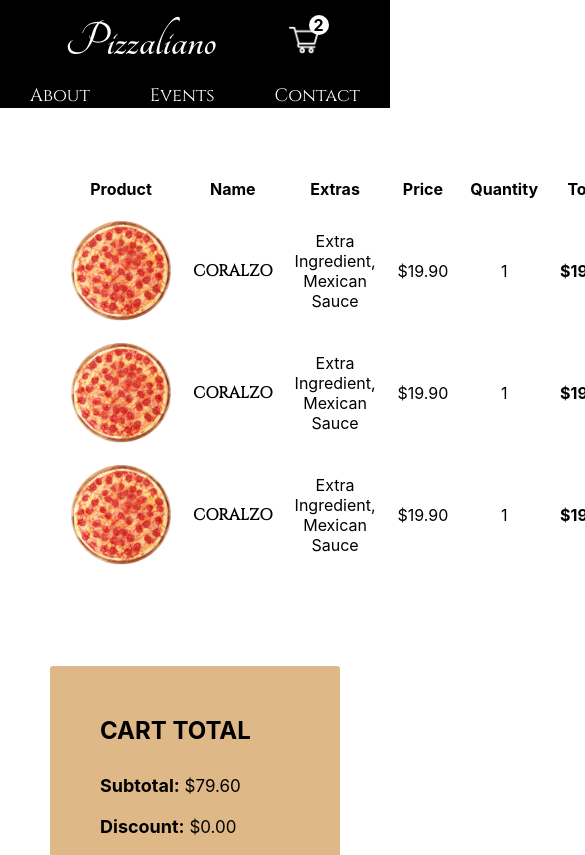
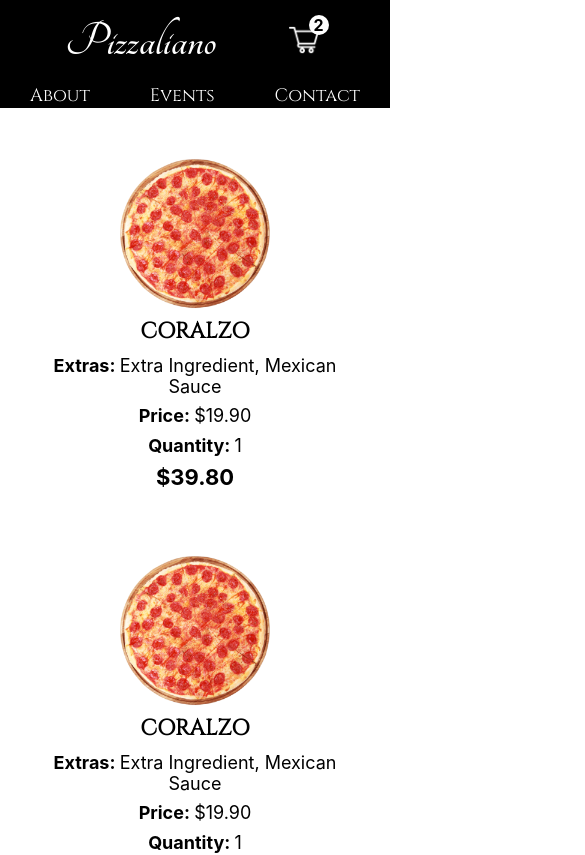
Before and after one commit to BurakAndarman/pizzaliano, a Next.js app: page /cart in a window 390 px wide. Shown: the top 855 px of the page, 585 px wide, since content can reach past the window. Built offline with nearby package versions, Linux system fonts and the light colour scheme.

Commit message:
created models

```diff
--- a/package.json
+++ b/package.json
@@ -9,6 +9,7 @@
     "lint": "next lint"
   },
   "dependencies": {
+    "mongoose": "^6.4.6",
     "next": "12.2.2",
     "react": "18.2.0",
     "react-dom": "18.2.0"
--- a/pages/cart.jsx
+++ b/pages/cart.jsx
@@ -7,8 +7,8 @@ const Cart = () => {
     <div className={styles.container}>
         <div className={styles.left}>
             <table className={styles.table}>
-                <thead>
-                    <tr>
+                <thead className={styles.tableHead}>
+                    <tr className={styles.trTitle}>
                         <th>Product</th>
                         <th>Name</th>
                         <th>Extras</th>
@@ -17,8 +17,8 @@ const Cart = () => {
                         <th>Total</th>
                     </tr>
                 </thead>
-                <tbody>
-                    <tr>
+                <tbody className={styles.tableBody}>
+                    <tr className={styles.tr}>
                         <td className={styles.imgColumn}>
                             <div className={styles.imgContainer}>
                                 <Image src="/img/pizza.png" alt="" layout='fill' objectFit="cover"/>
@@ -39,10 +39,10 @@ const Cart = () => {
                             <span className={styles.quantity}>1</span>
                         </td>
                         <td>
-                            <span className={styles.total}>$19.90</span>
+                            <span className={styles.total}>$39.80</span>
                         </td>
                     </tr>
-                    <tr>
+                    <tr className={styles.tr}>
                         <td className={styles.imgColumn}>
                             <div className={styles.imgContainer}>
                                 <Image src="/img/pizza.png" alt="" layout='fill' objectFit="cover"/>
@@ -63,10 +63,10 @@ const Cart = () => {
                             <span className={styles.quantity}>1</span>
                         </td>
                         <td>
-                            <span className={styles.total}>$19.90</span>
+                            <span className={styles.total}>$39.80</span>
                         </td>
                     </tr>
-                    <tr>
+                    <tr className={styles.tr}>
                         <td className={styles.imgColumn}>
                             <div className={styles.imgContainer}>
                                 <Image src="/img/pizza.png" alt="" layout='fill' objectFit="cover"/>
@@ -87,7 +87,7 @@ const Cart = () => {
                             <span className={styles.quantity}>1</span>
                         </td>
                         <td>
-                            <span className={styles.total}>$19.90</span>
+                            <span className={styles.total}>$39.80</span>
                         </td>
                     </tr>
                 </tbody>
--- a/styles/Cart.module.css
+++ b/styles/Cart.module.css
@@ -84,4 +84,50 @@
     .container{
         flex-direction: column;
     }
+
+    .table{
+        display:flex;
+        flex-direction: column;
+        align-items: center;
+        justify-content: center;
+    }
+
+    .tableHead{
+        display:none;
+    }
+
+    .tr{
+        display:flex;
+        flex-direction: column;
+        margin-bottom:4em;
+        gap:.4em;
+    }
+
+    .name,.total{
+        font-size: 22px;
+    }
+
+    .imgContainer{
+        width:150px;
+        height:150px;
+    }
+
+    .extras,.price,.quantity{
+        font-size: 18px;
+    }
+
+    .extras::before{
+        content:"Extras: ";
+        font-weight: bold;
+    }
+
+    .price::before{
+        content:"Price: ";
+        font-weight: bold;
+    }
+
+    .quantity::before{
+        content:"Quantity: ";
+        font-weight: bold;
+    }
 }
--- a/styles/Order.module.css
+++ b/styles/Order.module.css
@@ -99,3 +99,54 @@
     border-radius: 3px;
     transition: all 0.6s ease;
 }
+
+@media screen and (max-width:720px){
+    .container{
+        display: flex;
+        flex-direction: column;
+    }
+
+    .trTitle{
+        display:none;
+    }
+
+    .id,.name,.address,.total{
+        font-size:18px;
+    }
+
+    .tr{
+        display:flex;
+        flex-direction:column;
+        gap:.5em;
+    }
+
+    .id::before{
+        content:"Order ID: ";
+        font-weight:bold;
+    }
+
+    .name::before{
+        content:"Customer: ";
+        font-weight:bold;
+    }
+
+    .address::before{
+        content:"Address: ";
+        font-weight:bold;
+    }
+
+    .total::before{
+        content:"Total: ";
+        font-weight:bold;
+    }
+
+    .row:nth-child(2){
+        display: flex;
+        flex-direction: column;
+        gap:2em;
+    }
+
+    .checkedIcon{
+        margin-top:.5em;
+    }
+}
```
Also changed, not shown: models/Order.js (added, +31 -0 lines), models/Product.js (added, +29 -0 lines), pages/orders/[id].jsx (+4 -4 lines), utils/mongo.js (added, +40 -0 lines), 2 other files (tests, documents, lock files or other folders).
